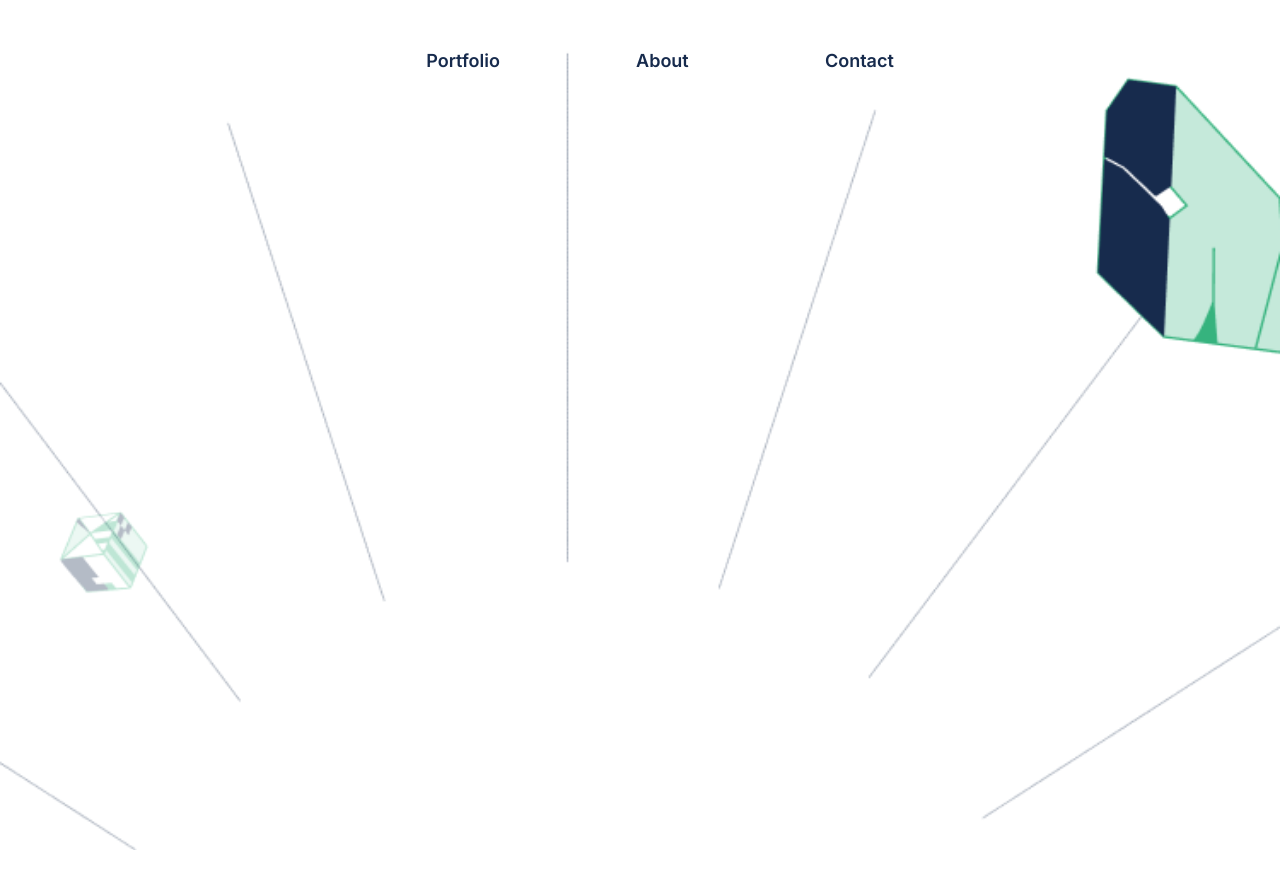
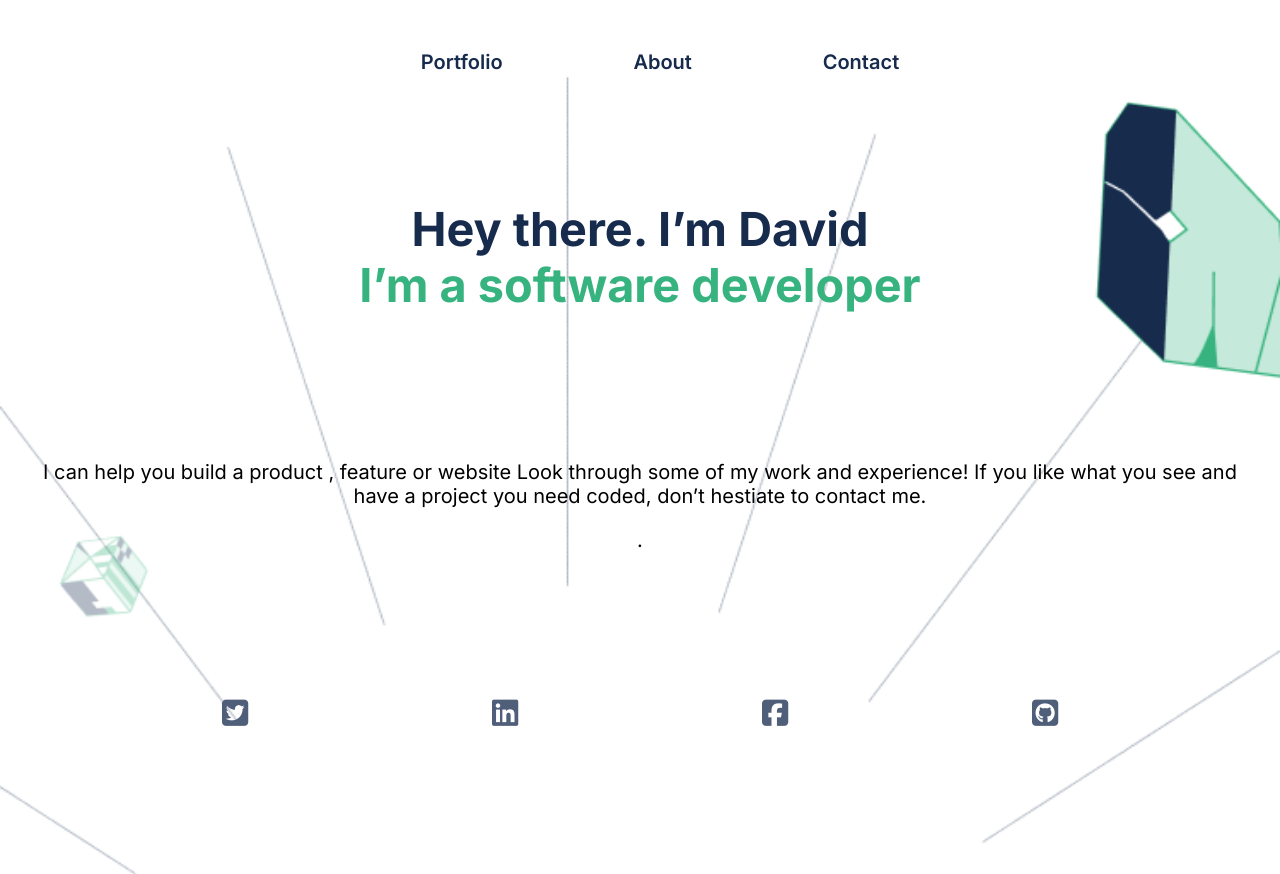
Before and after one commit to williamscch/portfoliomock, a website: page index.html in a window 1280 px wide. Before the commit the page ends 850 px from the top, so only its background shows below. Drawn offline with Linux system fonts and the light colour scheme.

Commit message:
Add main section and styles

```diff
--- a/assets/css/style.css
+++ b/assets/css/style.css
@@ -1,63 +1,98 @@
 :root {
   --black: #000000;
   --white: #ffffff;
-    --light-green: #C5E9DA;
-    --light-black: #172B4D;
-    --green: #36B37E;
-    ;
+  --light-green: #c5e9da;
+  --light-black: #172b4d;
+  --green: #36b37e;
+  --very-light-black: #505F79;
   --sm: 14px;
-    --md: 16px;
-    --lg: 18px;
+  --md: 20px;
+  --lg: 40px;
 }
-body{
-    font-family: 'Inter', sans-serif;
+body {
+  font-family: "Inter", sans-serif;
   margin: 0px;
 }
-.navbar-center ul{
+.navbar-center ul {
   display: flex;
-    justify-content:space-evenly;
-    margin: 50px 250px 0px 250px
+  justify-content: space-evenly;
+  margin: 50px 250px 0px 250px;
 }
-.navbar-center ul li{
+.navbar-center ul li {
   list-style: none;
-    font-size: var(--lg);
+  font-size: var(--md);
 }
-.navbar-center ul li a{
+.navbar-center ul li a {
   text-decoration: none;
-    font-size: var(--lg);
+  font-size: var(--md);
   color: var(--light-black);
   font-weight: 600;
-
 }
-.mobile{
+.mobile {
   display: none;
   margin-right: 30px;
 }
-.image {
-    background-image: url("/assets/img/header-illsutration-mobile@2x.png");
+.header {
+  background: url(../img/header-illsutration-mobile@2x.png);
+  background-size: 100%;
   height: 100vh;
   background-repeat: no-repeat;
-    background-size: cover;
+  display: flex;
+  flex-direction: column;
+  justify-content: space-evenly;
 }
-@media(max-width: 740px){
-    .navbar-center{
+.network{
+    margin: 0 100px 0 100px
+}
+.network ul {
+  display: flex;
+  justify-content: space-around;
+  padding: 0;
+}
+.network ul li {
+  list-style: none;
+}
+.network ul li a {
+  text-decoration: none;
+  color: var(--very-light-black);
+  font-size: 30px;
+}
+.title {
+  font-size: var(--lg);
+  font-weight: 700;
+  color: var(--light-black);
+  text-align: center;
+}
+.title h1 {
+  margin: 0 0 0 0;
+}
+.title2 {
+  color: var(--green);
+  margin: 0 0 0 0;
+}
+.subtitle {
+  font-size: var(--md);
+  text-align: center;
+  margin: 0 25px 0 25px;
+  font-weight: 400;
+}
+@media (max-width: 740px) {
+  .navbar-center {
     display: none;
   }
-    .mobile{
+  .mobile {
     display: block;
-
   }
-    .mobile ul{
+  .mobile ul {
     display: flex;
     justify-content: space-between;
-
   }
-    .mobile ul li{
+  .mobile ul li {
     list-style: none;
   }
-    .mobile ul li a{
+  .mobile ul li a {
     text-decoration: none;
-        font-size: var(--lg);
+    font-size: var(--md);
     color: var(--light-black);
     font-weight: 600;
   }
--- a/index.html
+++ b/index.html
@@ -39,6 +39,26 @@
             </div>
         </nav>
     </div>
+    <article class="header">
+        <section class="title">
+            <h1>Hey there. I’m David</h1>
+               <h1 class="title2">I’m a software developer</h1>
+        </section>
+        <section class="subtitle">
+            <p> I can help you build a product , feature or website Look through some of my work and experience! If you
+                like what you see and have a project you need coded,
+                don’t hestiate to contact me.</p>.
+        </section>
+        <div class="network">
+            <ul>
+                <li><a href="/"><i class="fa-brands fa-twitter-square"></i></a></li>
+                <li><a href="/"><i class="fa-brands fa-linkedin"></i></a></li>
+                <li><a href="/"><i class="fa-brands fa-facebook-square"></i></a></li>
+                <li><a href="/"><i class="fa-brands fa-github-square"></i></a></li>
+            </ul>
+        </div>
+
+    </article>
     <script src="https://kit.fontawesome.com/4cc24756b3.js" crossorigin="anonymous"></script>
 </body>
 
```
Lines whose indentation alone changed are shown as unchanged.
